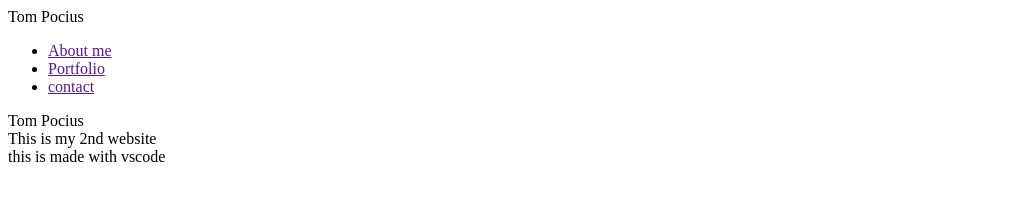
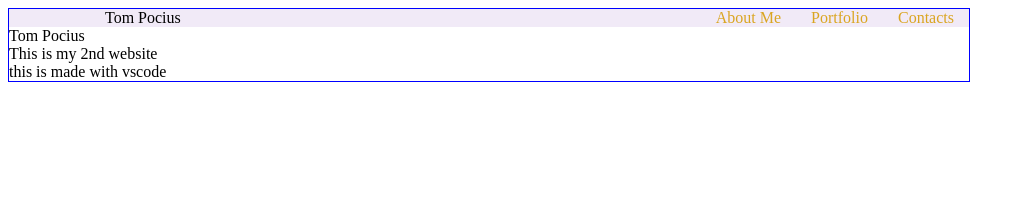
Before and after one commit to pociust/TomBootCamp, a plain HTML site: page index.html in a window 1280 px wide. Shown: the whole page, without its empty margins (0-1025 px from the left). Drawn offline with Linux system fonts and the light colour scheme.

Commit message:
styled header, renamed folders/file css

```diff
--- /dev/null
+++ b/css/styles.css
@@ -0,0 +1,33 @@
+a {
+  color: goldenrod;
+  text-decoration: none;
+}
+
+body {
+  max-width: 960px;
+}
+
+.body {
+  border: 1px blue solid;
+}
+
+header {
+  background-color: rgba(238, 230, 245, 0.815);
+  display: flex;
+  justify-content: space-between;
+}
+
+.name {
+  margin-left: 10%;
+}
+
+nav {
+  width: 50%;
+  display: flex;
+  flex-direction: row;
+  justify-content: flex-end;
+}
+
+nav a {
+  padding: 0 15px;
+}
--- a/index.html
+++ b/index.html
@@ -4,16 +4,17 @@
   <meta charset="UTF-8">
   <meta name="viewport" content="width=device-width, initial-scale=1.0">
   <meta http-equiv="X-UA-Compatible" content="ie=edge">
+  <link rel="stylesheet" type="text/css" href="./css/styles.css"/>
   <title>Document</title>
 </head>
-<body>
+<body class="body">
   <header>
     <div class="name">Tom Pocius</div>
-      <ul>
-        <li><a href="">About me</a></li>
-        <li><a href="">Portfolio</a></li>
-        <li><a href="">contact</a></li>
-      </ul>
+      <nav>
+        <a href="">About Me</a>
+        <a href="">Portfolio</a>
+        <a href="">Contacts</a>
+      </nav>
   </header>
   <section>
     <div>
```
Also changed, not shown: CSS/styles.css (deleted).
